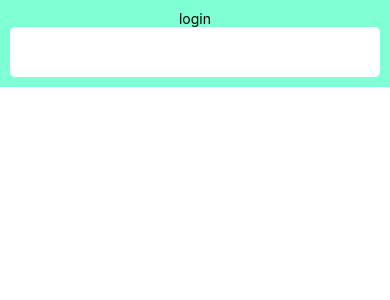
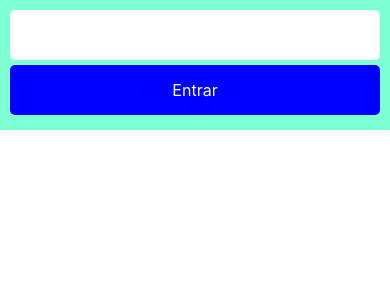
Before and after one commit to periclesgdc/vendas-online-app, a React Native app: screen / in a window 390 px wide. Shown: the top 300 px of the page. Built offline with nearby package versions, Linux system fonts and the light colour scheme.

Commit message:
Botões e estilização de texto

```diff
--- a/src/modules/login/screens/Login.tsx
+++ b/src/modules/login/screens/Login.tsx
@@ -1,16 +1,17 @@
-import { Text, View } from "react-native"
+import { View } from "react-native"
 import { ContainerLogin } from "../styles/login.styles";
 import Input from "../../../shared/components/inputs/Input";
+import Button from "../../../shared/components/buttons/Button";
 
 const Login = () => {
   return (
     <View>
       <ContainerLogin>
-        <Text>login</Text>
         <Input />
+        <Button title="Entrar" margin="5px" />
       </ContainerLogin>
     </View>
-  )
+  );
 }
 
 export default Login;
--- /dev/null
+++ b/src/shared/components/buttons/Button.tsx
@@ -0,0 +1,19 @@
+import { TouchableOpacityProps } from "react-native";
+import { ButtonContainer } from "./button.style";
+import Text from "../text/Text";
+import { theme } from "../../themes/theme";
+
+interface ButtonProps extends TouchableOpacityProps {
+  title: string;
+  margin?: string;
+}
+
+const Button = ({title, margin, ...props}: ButtonProps) => {
+  return (
+    <ButtonContainer margin={margin} {...props}>
+      <Text color={theme.colors.neutral.white}>{title}</Text>
+    </ButtonContainer>
+  );
+}
+
+export default Button;
--- /dev/null
+++ b/src/shared/components/buttons/button.style.ts
@@ -0,0 +1,15 @@
+import styled from "styled-components/native";
+
+interface ButtonContainerProps {
+  margin?: string;
+}
+
+export const ButtonContainer = styled.TouchableOpacity<ButtonContainerProps>`
+  height: 50px;
+  width: 100%;
+  border-radius: 5px;
+  background-color: blue;
+  ${(props: ButtonContainerProps) => (props.margin ? `margin: ${props.margin};` : '')}
+  justify-content: center;
+  align-items: center;
+`
--- a/src/shared/components/inputs/Input.tsx
+++ b/src/shared/components/inputs/Input.tsx
@@ -4,7 +4,7 @@ import { ContainerInput } from "./input.style";
 type InputProps = TextInputProps;
 
 const Input = (props: InputProps) => {
-  return <ContainerInput {...props} />
+  return <ContainerInput {...props} />;
 }
 
 export default Input;
--- /dev/null
+++ b/src/shared/components/text/Text.tsx
@@ -0,0 +1,27 @@
+import { TextProps as TextPropsNative } from "react-native";
+import { ContainerText } from "./text.styles";
+import { textTypes } from "./text.types";
+import { useMemo } from "react";
+
+interface TextProps extends TextPropsNative {
+  color?: string;
+  type?: string;
+}
+
+const Text = ({color, type, ...props}: TextProps) => {
+
+  const handleFontSize = useMemo(() => {
+    switch (type) {
+      case textTypes.TITLE:
+        return '32px';
+      default:
+        return '16px';
+    }
+  }, [type]);
+
+  return (
+    <ContainerText fontSize={handleFontSize} color={color} {...props} />
+  );
+}
+
+export default Text;
--- /dev/null
+++ b/src/shared/components/text/text.styles.ts
@@ -0,0 +1,11 @@
+import styled from "styled-components/native";
+
+interface ContainerTextProps {
+  color?: string;
+  fontSize: string;
+}
+
+export const ContainerText = styled.Text<ContainerTextProps>`
+  ${(props: ContainerTextProps) => props.color ? `color: ${props.color};` : ''}
+  font-size: ${(props: ContainerTextProps) => props.fontSize}
+`;
--- /dev/null
+++ b/src/shared/components/text/text.types.ts
@@ -0,0 +1,4 @@
+
+export enum textTypes {
+  TITLE = "TITLE",
+}
--- /dev/null
+++ b/src/shared/themes/colors.ts
@@ -0,0 +1,7 @@
+export const gray = {
+  gray80: "#B1BBC2",
+}
+
+export const meutral = {
+  white: "#FFFFFF",
+}
--- /dev/null
+++ b/src/shared/themes/theme.ts
@@ -0,0 +1,8 @@
+import { gray, meutral } from "./colors";
+
+export const theme = {
+  colors: {
+    gray: gray,
+    neutral: meutral,
+  }
+}
```
Also changed, not shown: src/shared/components/inputs/input.style.ts (line endings or trailing spaces).
